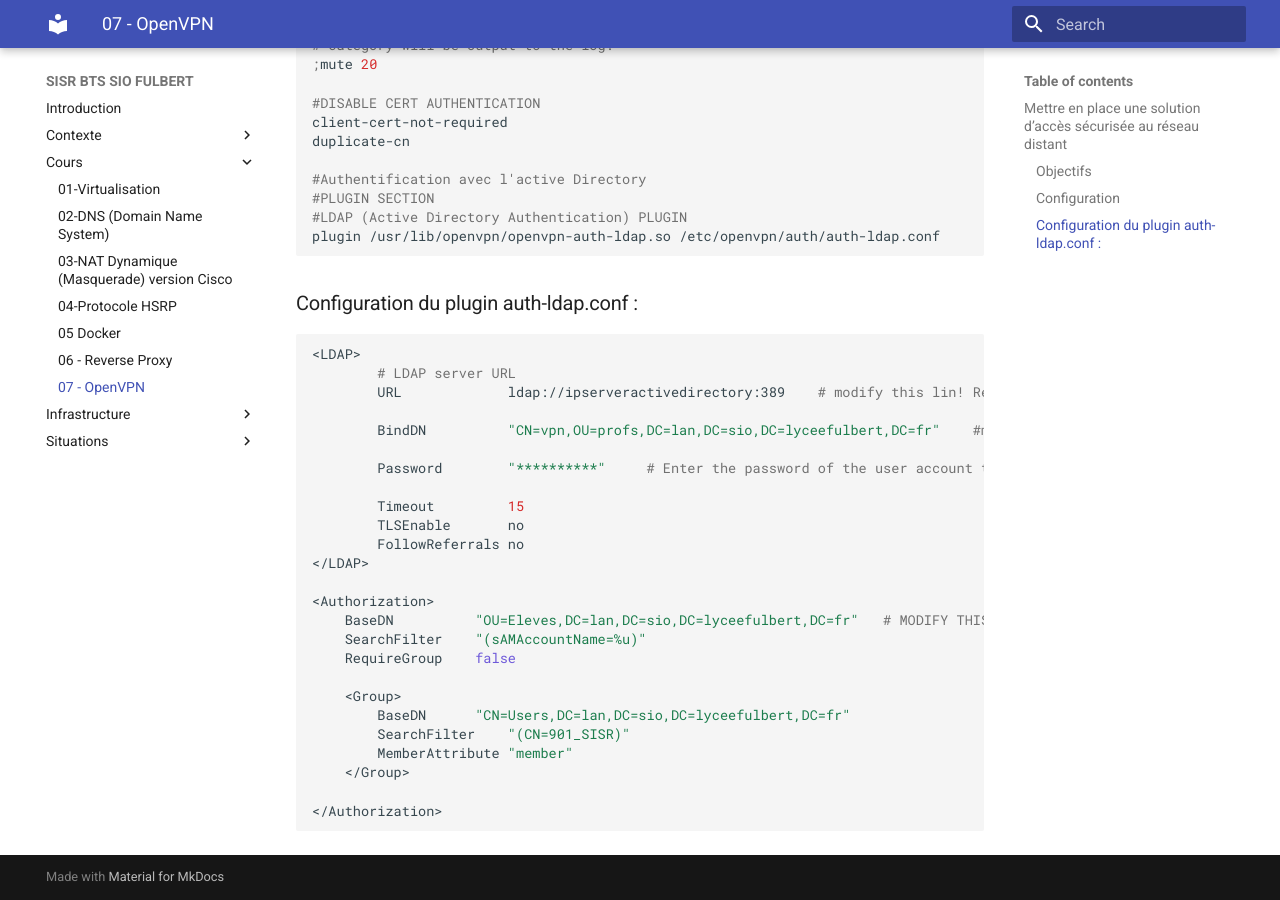
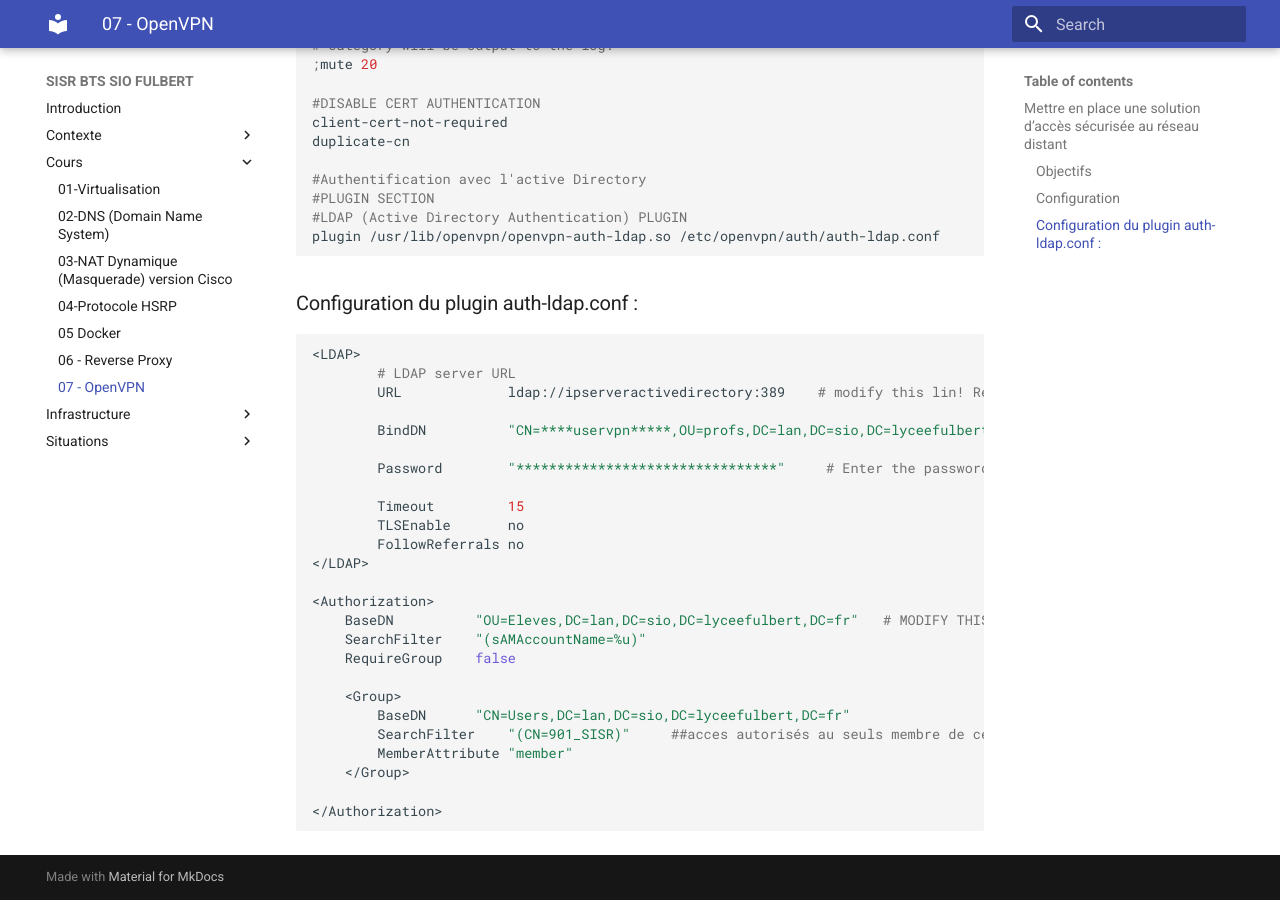
Before and after one commit to lmeryFulbert/sisrsiofulbert.github.io, an MkDocs documentation site: the page built from docs/cours/07-openvpn.md, in a window 1280 px wide and 900 px high, scrolled down 3196 px. Built offline with MkDocs 1.6.1 and Material for MkDocs 9.7.7, drawn with Linux system fonts in a browser that asks for light colours.

Commit message:
update vpn

```diff
--- a/docs/cours/07-openvpn.md
+++ b/docs/cours/07-openvpn.md
@@ -148,9 +148,9 @@ plugin /usr/lib/openvpn/openvpn-auth-ldap.so /etc/openvpn/auth/auth-ldap.conf
         # LDAP server URL
         URL             ldap://ipserveractivedirectory:389    # modify this lin! Replace X's with your Domain Controller's local IP address
 
-        BindDN          "CN=vpn,OU=profs,DC=lan,DC=sio,DC=lyceefulbert,DC=fr"    #modify this line to!
+        BindDN          "CN=****uservpn*****,OU=profs,DC=lan,DC=sio,DC=lyceefulbert,DC=fr"    #modify this line to!
 
-        Password        "**********"     # Enter the password of the user account that OpenVPN will use to talk to your domain controller
+        Password        "********************************"     # Enter the password of the user account that OpenVPN will use to talk to your domain controller
 
         Timeout         15
         TLSEnable       no
@@ -164,7 +164,7 @@ plugin /usr/lib/openvpn/openvpn-auth-ldap.so /etc/openvpn/auth/auth-ldap.conf
 
 	<Group>
 		BaseDN		"CN=Users,DC=lan,DC=sio,DC=lyceefulbert,DC=fr"
-		SearchFilter	"(CN=901_SISR)"
+		SearchFilter	"(CN=901_SISR)"     ##acces autorisés au seuls membre de ce groupe deuxieme année SISR)
 		MemberAttribute	"member"
 	</Group>
 
```
